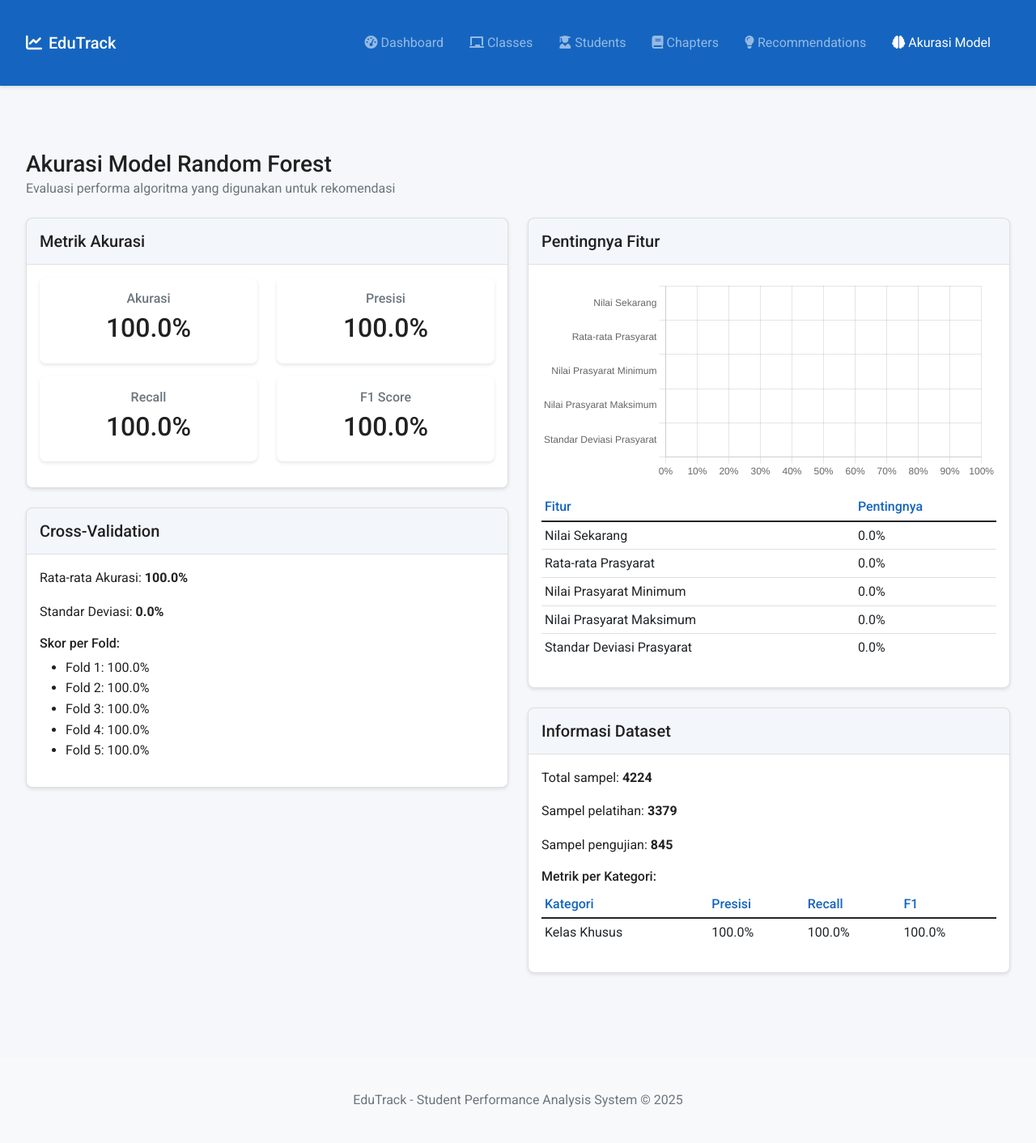
After one commit to Despoka/EduTrack, a Flask app: page /model-accuracy in a window 1280 px wide. The commit adds this page. Shown: the whole page at 81% size. Run offline with Flask 3, Linux system fonts and the light colour scheme; some libraries are stand-ins or nearby versions.

Commit message:
Improve user experience with Indonesian translations and model accuracy info
Translate UI elements to Indonesian, add model accuracy page, and adjust score scaling in `app.py`.

Replit-Commit-Author: Agent
Replit-Commit-Session-Id: c7a2359c-e7b3-4c4e-bd57-f7d34bff48fc
Replit-Commit-Screenshot-Url: https://storage.googleapis.com/screenshot-production-us-central1/04d07272-a444-430d-b9d5-02a805ac13b7/fba6ead3-a0a4-4bfc-b78c-b0bf596385bf.jpg

```diff
--- a/app.py
+++ b/app.py
@@ -184,7 +184,11 @@ def update_grades():
     if student_id and chapter_id and score:
         try:
             score = float(score)
+            # Convert score to 0-1 scale if it's in 0-100 scale
             if 0 <= score <= 100:
+                if score > 1:  # If score is in 0-100 range, convert to 0-1
+                    score = score / 100.0
+
                 # Check if grade exists
                 grade = Grade.query.filter_by(
                     student_id=student_id,
@@ -198,13 +202,13 @@ def update_grades():
                     db.session.add(grade)
 
                 db.session.commit()
-                flash('Grade updated successfully', 'success')
+                flash('Nilai berhasil diperbarui', 'success')
             else:
-                flash('Score must be between 0 and 100', 'danger')
+                flash('Nilai harus antara 0 dan 100', 'danger')
         except ValueError:
-            flash('Score must be a valid number', 'danger')
+            flash('Nilai harus berupa angka yang valid', 'danger')
     else:
-        flash('Missing required information', 'danger')
+        flash('Informasi yang diperlukan tidak lengkap', 'danger')
 
     # Get the student and extract class_id if it exists
     student = Student.query.get(student_id) if student_id else None
@@ -247,5 +251,13 @@ def api_performance_data():
     performance_data = utils.prepare_performance_data(students, chapters)
     return jsonify(performance_data)
 
+@app.route('/model-accuracy')
+def model_accuracy():
+    # Evaluate the model and get accuracy metrics
+    accuracy_data = evaluate_model_accuracy()
+
+    return render_template('model_accuracy.html',
+                           accuracy_data=accuracy_data)
+
 if __name__ == '__main__':
     app.run(host='0.0.0.0', port=5000, debug=True)
--- a/templates/base.html
+++ b/templates/base.html
@@ -67,6 +67,11 @@
                             <i class="fas fa-lightbulb me-1"></i>Recommendations
                         </a>
                     </li>
+                    <li class="nav-item">
+                        <a class="nav-link {% if request.path == url_for('model_accuracy') %}active{% endif %}" href="{{ url_for('model_accuracy') }}">
+                            <i class="fas fa-brain me-1"></i>Akurasi Model
+                        </a>
+                    </li>
                 </ul>
             </div>
         </div>
--- /dev/null
+++ b/templates/model_accuracy.html
@@ -0,0 +1,207 @@
+{% extends 'base.html' %}
+
+{% block title %}Model Accuracy - EduTrack{% endblock %}
+
+{% block content %}
+<div class="container mt-4">
+    <div class="row mb-4">
+        <div class="col-md-12">
+            <h1 class="h3 mb-0">Akurasi Model Random Forest</h1>
+            <div class="text-muted">Evaluasi performa algoritma yang digunakan untuk rekomendasi</div>
+        </div>
+    </div>
+
+    {% if accuracy_data.error %}
+    <div class="alert alert-warning">
+        <h5>Peringatan</h5>
+        <p>{{ accuracy_data.error }}</p>
+        {% if accuracy_data.min_required %}
+        <p>Jumlah sampel minimal yang diperlukan: {{ accuracy_data.min_required }}</p>
+        <p>Jumlah sampel saat ini: {{ accuracy_data.current_samples }}</p>
+        {% endif %}
+    </div>
+    {% else %}
+    <div class="row">
+        <div class="col-md-6">
+            <div class="card mb-4">
+                <div class="card-header">
+                    <h5 class="mb-0">Metrik Akurasi</h5>
+                </div>
+                <div class="card-body">
+                    <div class="row">
+                        <div class="col-md-6">
+                            <div class="metric-card mb-3">
+                                <h6 class="text-muted">Akurasi</h6>
+                                <h2 class="metric-value">{{ (accuracy_data.accuracy * 100)|round(2) }}%</h2>
+                            </div>
+                        </div>
+                        <div class="col-md-6">
+                            <div class="metric-card mb-3">
+                                <h6 class="text-muted">Presisi</h6>
+                                <h2 class="metric-value">{{ (accuracy_data.precision * 100)|round(2) }}%</h2>
+                            </div>
+                        </div>
+                        <div class="col-md-6">
+                            <div class="metric-card mb-3">
+                                <h6 class="text-muted">Recall</h6>
+                                <h2 class="metric-value">{{ (accuracy_data.recall * 100)|round(2) }}%</h2>
+                            </div>
+                        </div>
+                        <div class="col-md-6">
+                            <div class="metric-card mb-3">
+                                <h6 class="text-muted">F1 Score</h6>
+                                <h2 class="metric-value">{{ (accuracy_data.f1_score * 100)|round(2) }}%</h2>
+                            </div>
+                        </div>
+                    </div>
+                </div>
+            </div>
+
+            <div class="card mb-4">
+                <div class="card-header">
+                    <h5 class="mb-0">Cross-Validation</h5>
+                </div>
+                <div class="card-body">
+                    <p>Rata-rata Akurasi: <strong>{{ (accuracy_data.cross_validation.mean * 100)|round(2) }}%</strong></p>
+                    <p>Standar Deviasi: <strong>{{ (accuracy_data.cross_validation.std * 100)|round(2) }}%</strong></p>
+
+                    <h6 class="mt-3">Skor per Fold:</h6>
+                    <ul>
+                        {% for score in accuracy_data.cross_validation.scores %}
+                        <li>Fold {{ loop.index }}: {{ (score * 100)|round(2) }}%</li>
+                        {% endfor %}
+                    </ul>
+                </div>
+            </div>
+        </div>
+
+        <div class="col-md-6">
+            <div class="card mb-4">
+                <div class="card-header">
+                    <h5 class="mb-0">Pentingnya Fitur</h5>
+                </div>
+                <div class="card-body">
+                    <div class="feature-importance-chart mb-3">
+                        <canvas id="feature-importance-chart" height="250"></canvas>
+                    </div>
+
+                    <table class="table table-sm">
+                        <thead>
+                            <tr>
+                                <th>Fitur</th>
+                                <th>Pentingnya</th>
+                            </tr>
+                        </thead>
+                        <tbody>
+                            {% for feature in accuracy_data.feature_importance %}
+                            <tr>
+                                <td>{{ feature.name }}</td>
+                                <td>{{ (feature.importance * 100)|round(2) }}%</td>
+                            </tr>
+                            {% endfor %}
+                        </tbody>
+                    </table>
+                </div>
+            </div>
+
+            <div class="card mb-4">
+                <div class="card-header">
+                    <h5 class="mb-0">Informasi Dataset</h5>
+                </div>
+                <div class="card-body">
+                    <p>Total sampel: <strong>{{ accuracy_data.total_samples }}</strong></p>
+                    <p>Sampel pelatihan: <strong>{{ accuracy_data.training_samples }}</strong></p>
+                    <p>Sampel pengujian: <strong>{{ accuracy_data.testing_samples }}</strong></p>
+
+                    <div class="mt-3">
+                        <h6>Metrik per Kategori:</h6>
+                        <table class="table table-sm">
+                            <thead>
+                                <tr>
+                                    <th>Kategori</th>
+                                    <th>Presisi</th>
+                                    <th>Recall</th>
+                                    <th>F1</th>
+                                </tr>
+                            </thead>
+                            <tbody>
+                                {% for category, metrics in accuracy_data.class_metrics.items() %}
+                                    {% if category != "accuracy" and category != "macro avg" and category != "weighted avg" %}
+                                    <tr>
+                                        <td>{{ category }}</td>
+                                        <td>{{ (metrics.precision * 100)|round(2) }}%</td>
+                                        <td>{{ (metrics.recall * 100)|round(2) }}%</td>
+                                        <td>{{ (metrics["f1-score"] * 100)|round(2) }}%</td>
+                                    </tr>
+                                    {% endif %}
+                                {% endfor %}
+                            </tbody>
+                        </table>
+                    </div>
+                </div>
+            </div>
+        </div>
+    </div>
+    {% endif %}
+</div>
+{% endblock %}
+
+{% block scripts %}
+<script>
+document.addEventListener('DOMContentLoaded', function() {
+    {% if not accuracy_data.error and accuracy_data.feature_importance %}
+    // Create feature importance chart
+    const featureCtx = document.getElementById('feature-importance-chart').getContext('2d');
+
+    const featureNames = [];
+    const featureValues = [];
+
+    {% for feature in accuracy_data.feature_importance %}
+    featureNames.push('{{ feature.name }}');
+    featureValues.push({{ feature.importance }});
+    {% endfor %}
+
+    new Chart(featureCtx, {
+        type: 'bar',
+        data: {
+            labels: featureNames,
+            datasets: [{
+                label: 'Pentingnya Fitur',
+                data: featureValues,
+                backgroundColor: '#1565C0',
+                borderColor: '#1565C0',
+                borderWidth: 1
+            }]
+        },
+        options: {
+            indexAxis: 'y',
+            responsive: true,
+            maintainAspectRatio: false,
+            plugins: {
+                legend: {
+                    display: false
+                },
+                tooltip: {
+                    callbacks: {
+                        label: function(context) {
+                            return (context.raw * 100).toFixed(2) + '%';
+                        }
+                    }
+                }
+            },
+            scales: {
+                x: {
+                    beginAtZero: true,
+                    ticks: {
+                        callback: function(value) {
+                            return (value * 100).toFixed(0) + '%';
+                        }
+                    }
+                }
+            }
+        }
+    });
+    {% endif %}
+});
+</script>
+{% endblock %}
```
Also changed, not shown: templates/dashboard.html (+18 -18 lines).
